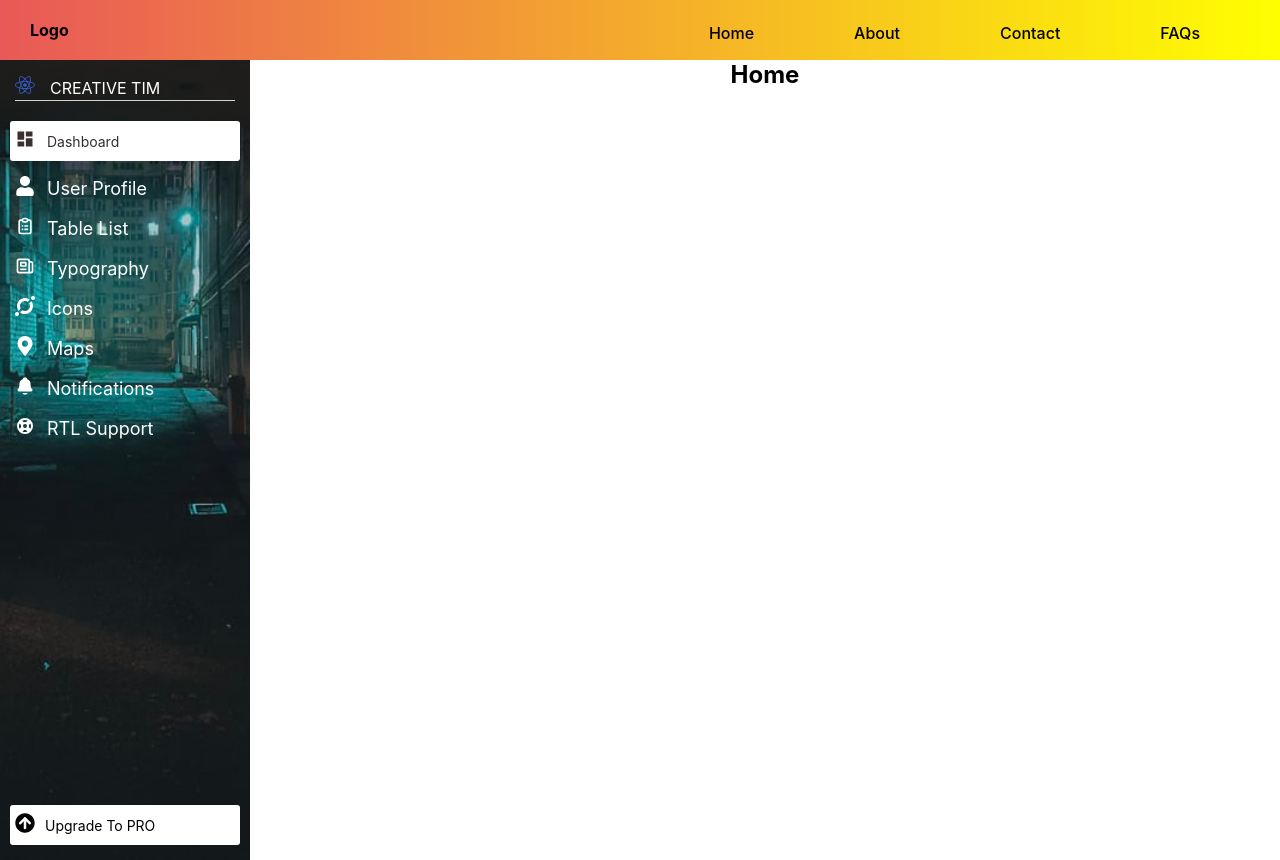
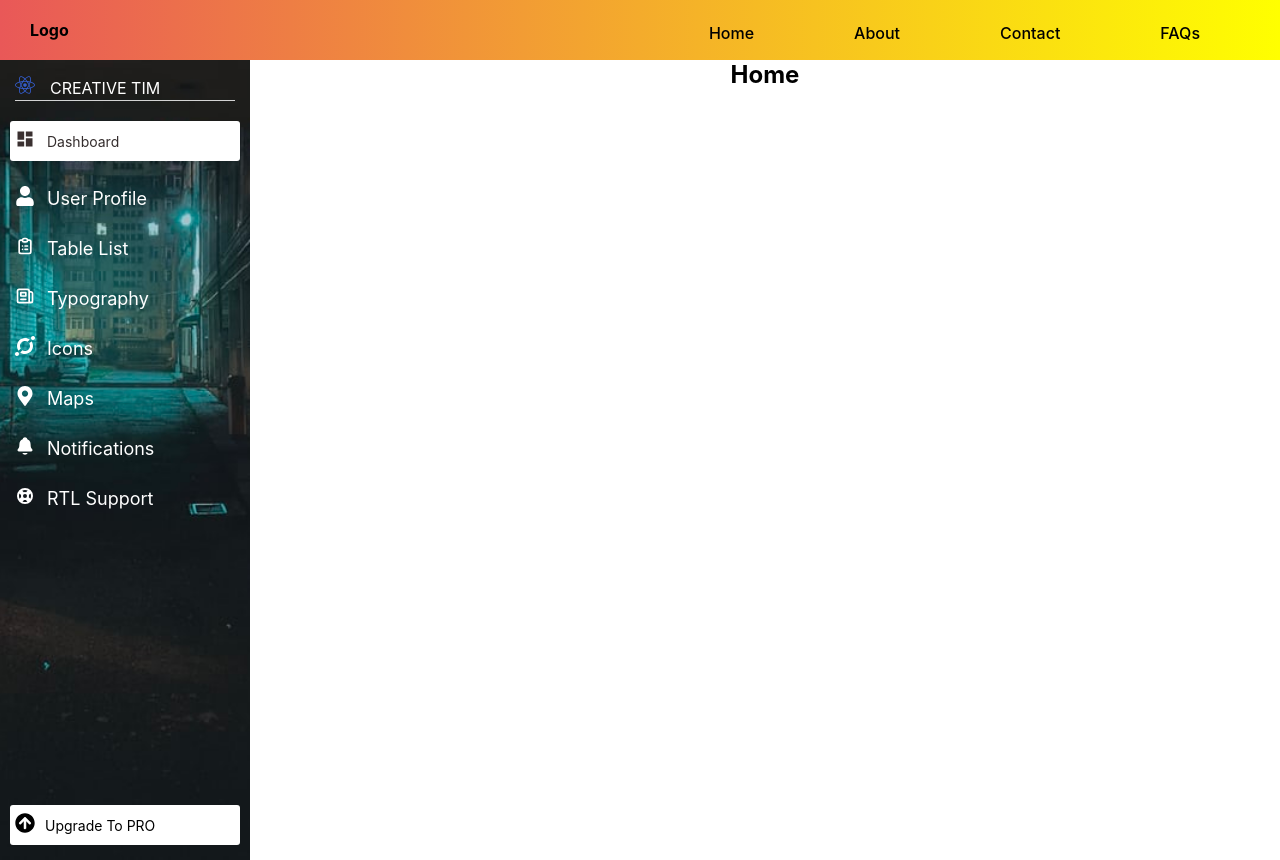
Before and after one commit to Zaibi727/Collection-of-Designs, a React (Create React App) app: page /home in a window 1280 px wide. Built offline with nearby package versions, Linux system fonts and the light colour scheme.

Commit message:
Update sideBar.module.css

```diff
--- a/src/components/sideBar/sideBar.module.css
+++ b/src/components/sideBar/sideBar.module.css
@@ -75,7 +75,7 @@
     list-style: none;
 }
 .SideNavUl li{
-    margin-bottom: 15px;
+    margin-bottom: 25px;
     cursor: pointer;
     font-size: 14px;
     display: flex;
```
